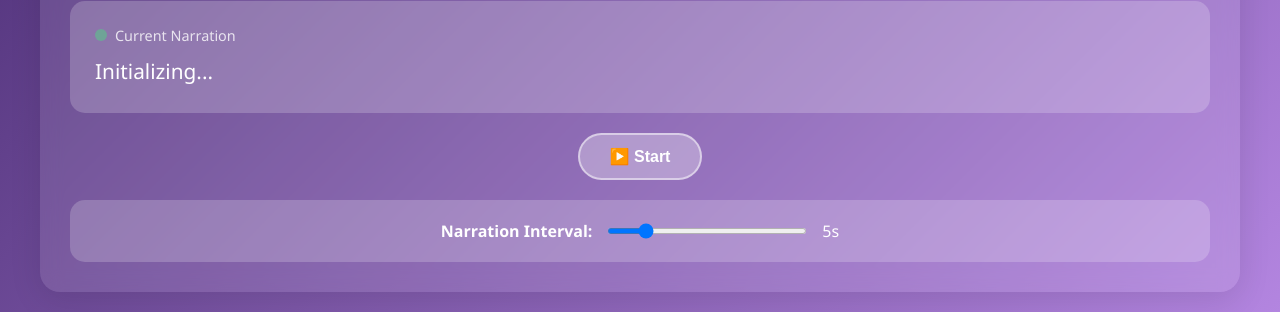
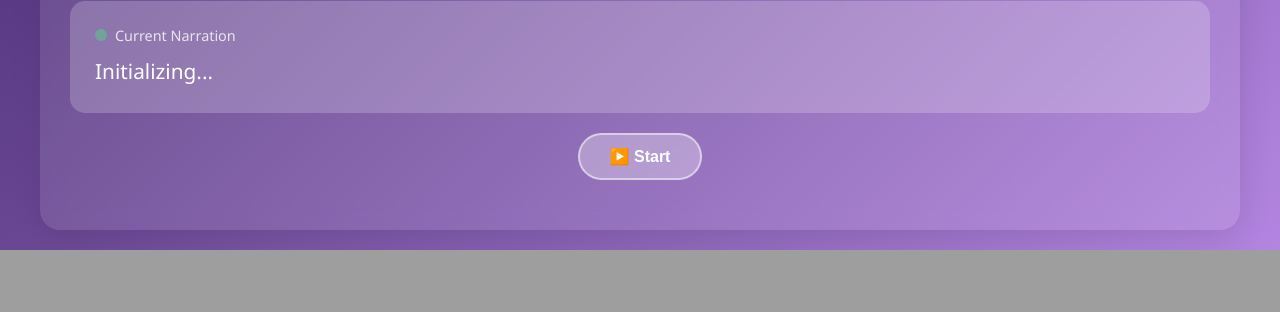
Before and after one commit to TibyanKhalid/EchoGuide, a Flask app: page / in a window 1280 px wide. Shown: the part 744-1056 px from the top of the page. After the commit the page ends 994 px from the top, so only its background shows below. Run offline with Flask 3, Linux system fonts and the light colour scheme.

Commit message:
remove narration interval

```diff
--- a/mobile_app/frontend/templates/index.html
+++ b/mobile_app/frontend/templates/index.html
@@ -213,13 +213,6 @@
         <div class="controls">
             <button id="start-stop-btn" onclick="toggleNarration()">▶️ Start</button>
         </div>
-
-        <!-- Settings -->
-        <div class="settings">
-            <label for="interval-slider">Narration Interval:</label>
-            <input type="range" id="interval-slider" min="3" max="15" value="5" step="1">
-            <span id="interval-value">5s</span>
-        </div>
     </div>
 
     <!-- Audio element (hidden) -->
@@ -309,24 +302,6 @@
             }
         }
 
-        // Handle interval slider
-        const intervalSlider = document.getElementById('interval-slider');
-        const intervalValue = document.getElementById('interval-value');
-
-        intervalSlider.addEventListener('input', function() {
-            intervalValue.textContent = this.value + 's';
-        });
-
-        intervalSlider.addEventListener('change', function() {
-            fetch('/set_interval', {
-                method: 'POST',
-                headers: {
-                    'Content-Type': 'application/json',
-                },
-                body: JSON.stringify({ interval: parseInt(this.value) })
-            });
-        });
-
         // Narration controlled by Start/Stop button
         // User must click Start to begin
     </script>
```
